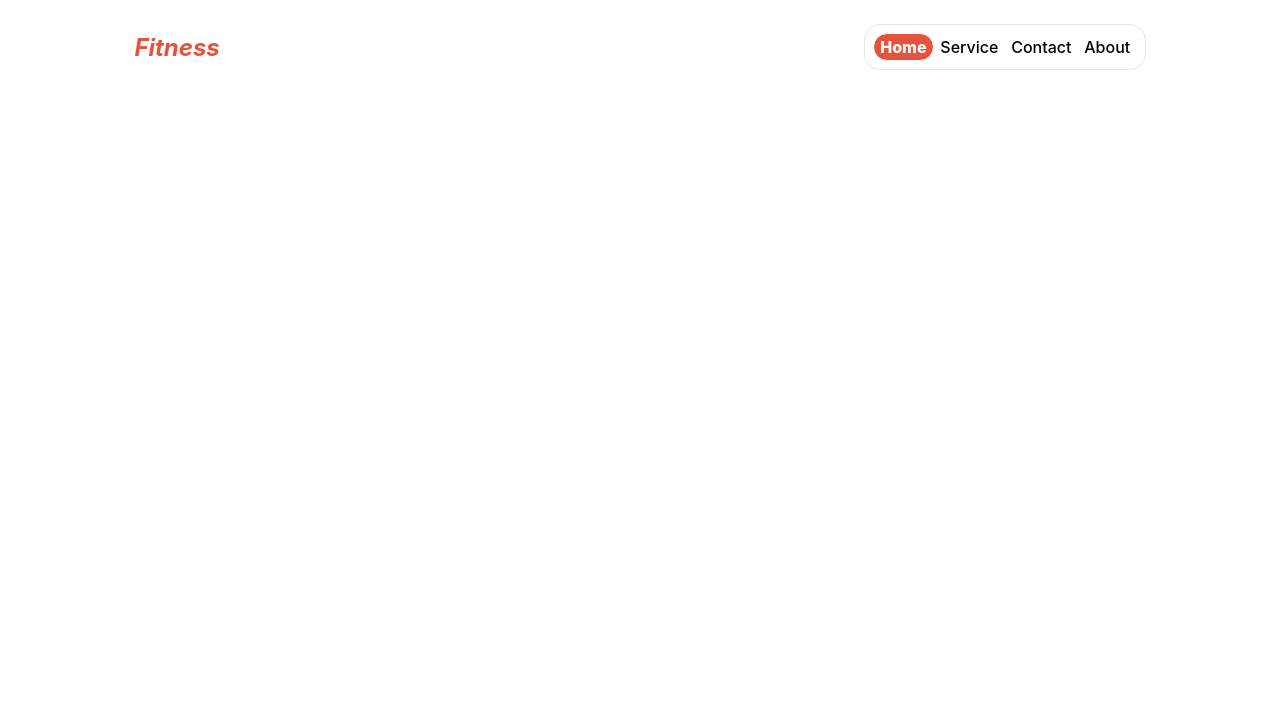
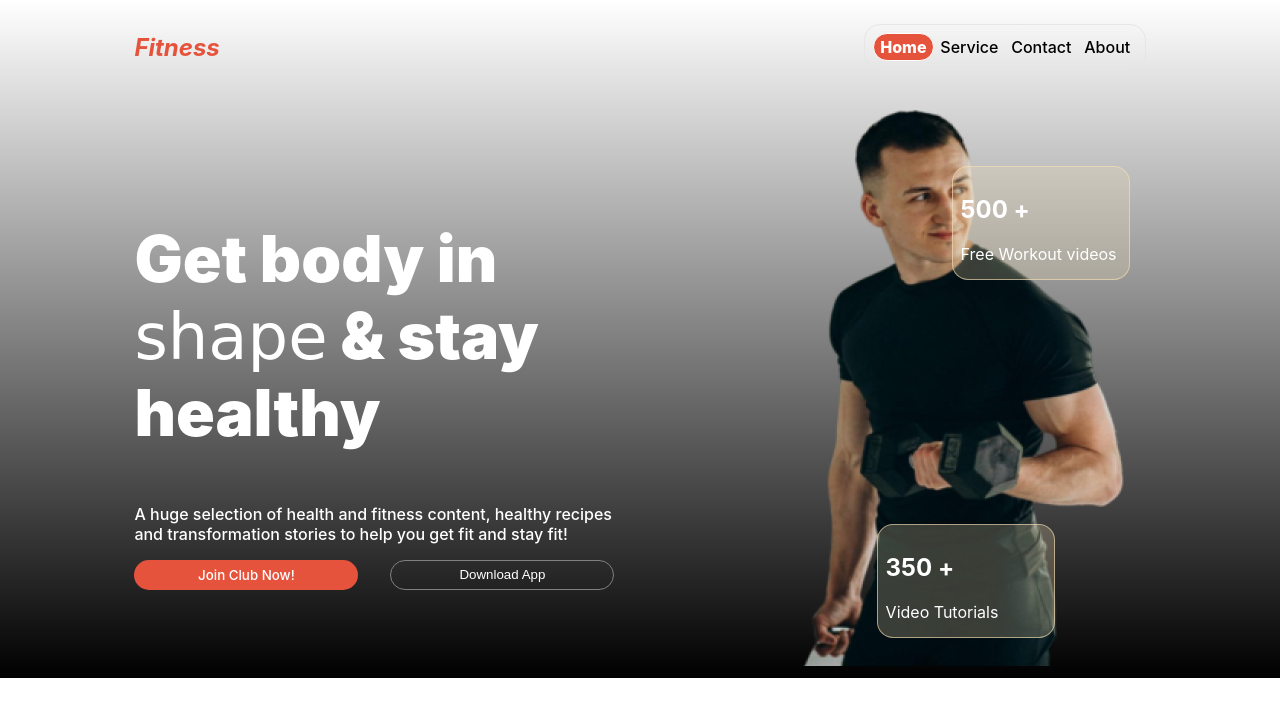
Before and after one commit to RonySorkerr/B10A2, a plain HTML site: page index.html in a window 1280 px wide. Drawn offline with Linux system fonts and the light colour scheme; a web font is replaced by a local one.

Commit message:
banner section done

```diff
--- a/index.html
+++ b/index.html
@@ -28,8 +28,37 @@
     </section>
     <!-- navbar section done -->
 
-    <!--  -->
-
+    <!-- banner section  -->
+    <section>
+        <div class="banner gap">
+            <div class="m-font">
+                <span class="" style="color: white;">
+                    <h1 style="font-weight: 900;" class="b-tag">Get body in <br> <span class="s-font">shape</span> & stay<br> healthy</h1>
+                <p>
+                    A huge selection of health and fitness content, healthy recipes <br> and transformation stories to help you get fit and stay fit!
+                </p>
+                </span>
+                <div class="m-font" style="display: flex; gap: 2rem;">
+                    <button class="m-font m-b-color"  style="width: 14rem;">Join Club Now!</button>
+                    <button class="btn" >Download App</button>
+                </div>
+            </div>
+            <div class="floating">
+                <img src="images/Images 2.png" alt="">
+                <div class="tree t-1">
+                    <h1>500 +</h1>
+                    <p>
+                        Free Workout videos
+                    </p>
+                </div>
+                <div class="tree t-2">
+                    <span class="ball"></span>
+                    <h1>350 +</h1>
+                    <p>Video Tutorials</p>
+                </div>
+            </div>
+        </div>
+    </section>
 
 
 </body>
--- a/style.css
+++ b/style.css
@@ -20,6 +20,25 @@
 
   .m-b-color{
     background-color: #E6533C;
+    color: white;
+    border: none;
+    padding: 0.4rem;
+    border-radius: 1rem;
+  }
+  .btn{
+    background-color: transparent;
+    color: white;
+    border: none;
+    padding: 0.4rem;
+    border-radius: 1rem;
+    border: 1px solid gray;
+    width: 14rem;
+  }
+
+  body{
+    background: linear-gradient(to top, rgb(0, 0, 0), transparent);
+    background-repeat: no-repeat;
+    font-family: "Inter", sans-serif;
   }
 
   .gap{
@@ -61,7 +80,46 @@
     display:none;
   }
 
+  .banner{
+    display: flex;
+    justify-content: space-between;
+    align-items: center;
+  }
 
+  .tree{
+    color: white;
+    background-color: rgba(245, 222, 179, 0.233);
+    width: 10rem;
+    height: 6rem;
+    padding: 0.5rem;
+    border-radius: 1rem;
+    border: 1px solid rgba(245, 222, 179, 0.637);
+  }
+
+  .ball{
+    width: 10px;
+    height: 10px;
+    background-color: #E6533C;
+    border-radius: 50%;
+  }
+
+  .floating{
+    position: relative;
+  }
+  .b-tag{
+    font-size: 4rem;
+  }
+
+  .t-1{
+    position: absolute;
+    top: 5rem;
+    right: 1rem;
+  }
+  .t-2{
+    position: absolute;
+    bottom: 2rem;
+    left: 5rem;
+  }
 
   /* media query */
   @media screen and (max-width: 576px) {
@@ -73,4 +131,13 @@
     .nav_lists{
         display: none;
     }
+
+    .banner{
+        display: block;
+
+    }
+    .b-tag{
+        font-size: 3rem;
+    }
+
   }
```
